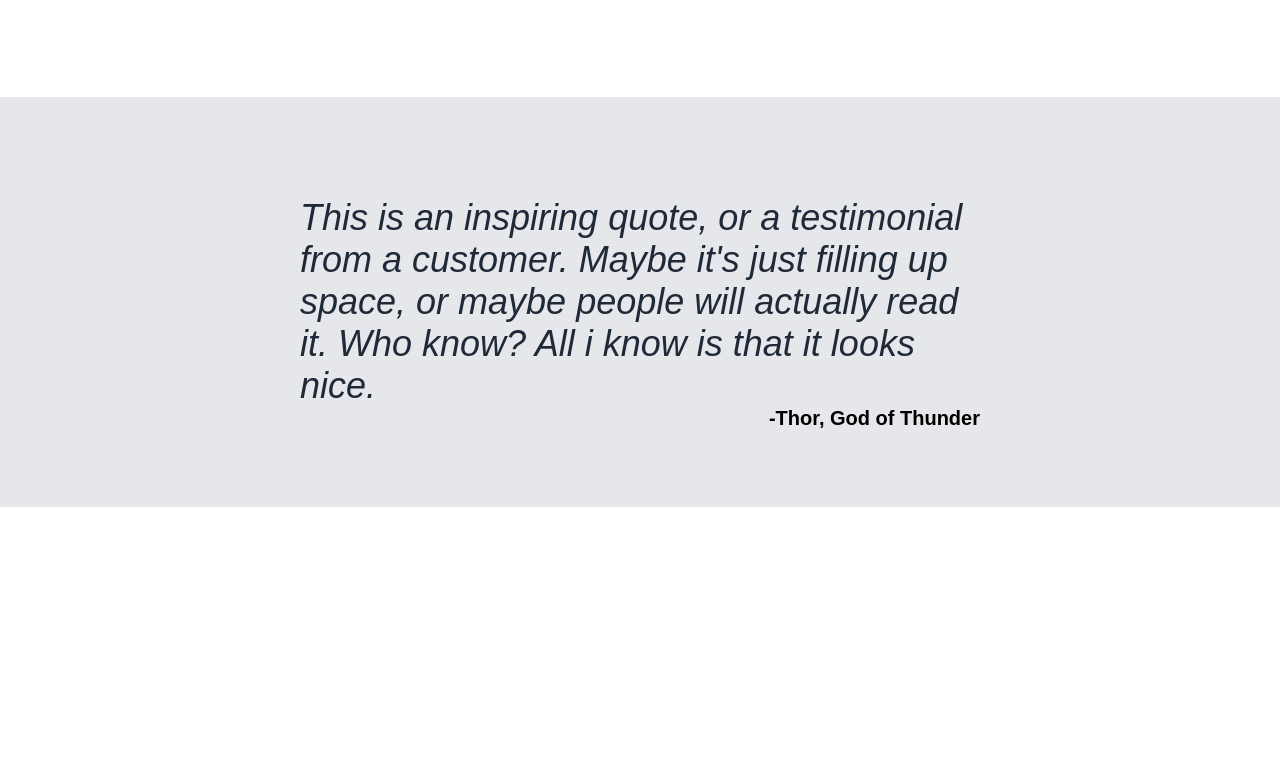
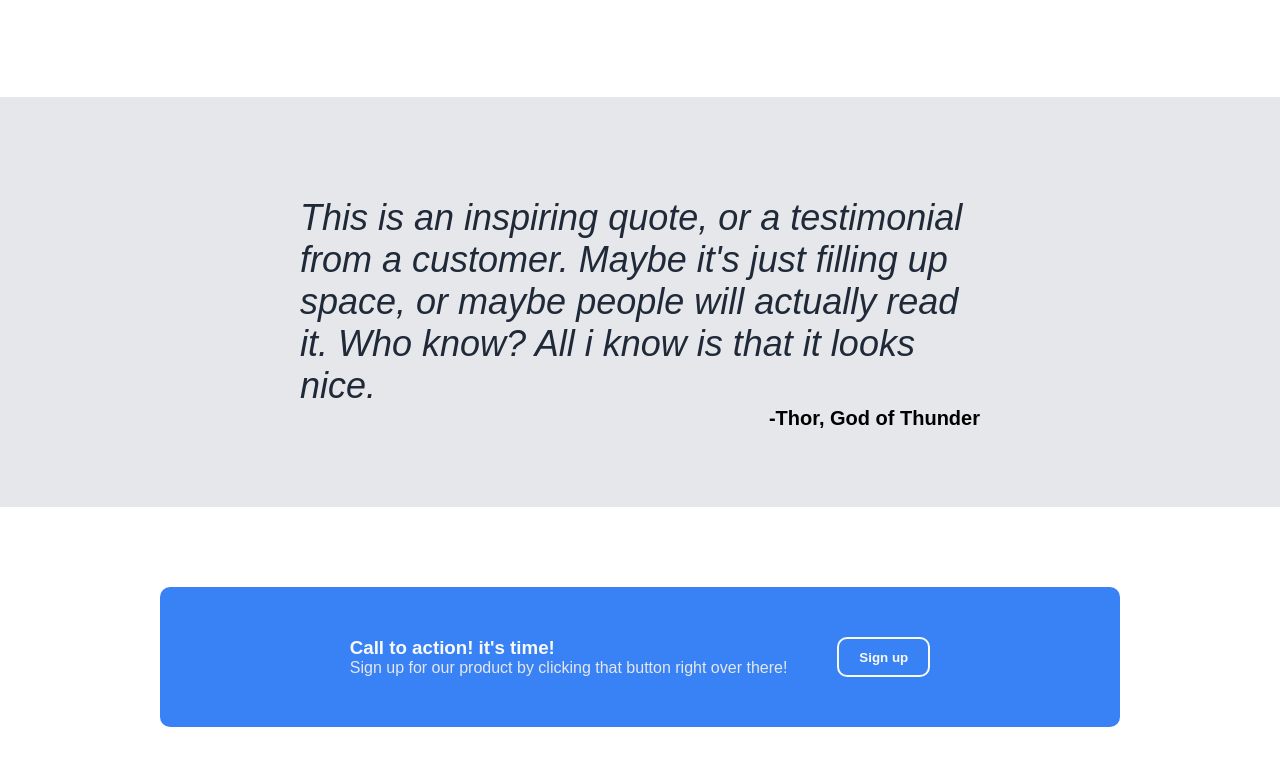
Before and after one commit to Skun01/TOP-project-Landing-page, a plain HTML site: page index.html in a window 1280 px wide. Shown: the part 824-1589 px from the top of the page. Before the commit the page ends 1331 px from the top, so only its background shows below. Drawn offline with Linux system fonts and the light colour scheme.

Commit message:
sign up section: done

```diff
--- a/index.html
+++ b/index.html
@@ -103,8 +103,19 @@
             <p class="author"><strong>-Thor, God of Thunder</strong></p>
         </div>
 
+        <!-- sign up section -->
         <div class="sign-up-section">
-
+            <div class="container">
+                <div class="sign-up-infor">
+                    <div class="infor">
+                        <h3><strong>Call to action! it's time!</strong></h3>
+                    </div>
+                    <p class="desc">Sign up for our product by
+                        clicking that button right over there!
+                    </p>
+                </div>
+                <button class="btn">Sign up</button>
+            </div>
         </div>
     </main>
 
--- a/style.css
+++ b/style.css
@@ -151,3 +151,33 @@ main{
     float: right;
     font-size: 20px;
 }
+
+/* sighn up section */
+
+.sign-up-section{
+    padding: 80px 160px;
+    color:#f9faf8;
+}
+
+.sign-up-section .container{
+    background-color: #3882f6;
+    border-radius: 10px;
+    display: flex;
+    justify-content: center;
+    gap: 50px;
+    padding: 50px 100px;
+}
+
+.container .btn{
+    color: #f9faf8;
+    font-weight: bold;
+    border: 2px solid #f9faf8;
+    background-color: transparent;
+    padding: 2px 20px !important;
+    cursor: pointer;
+    border-radius: 10px;
+}
+
+.sign-up-infor .desc{
+    color:#e5e7eb;
+}
```
